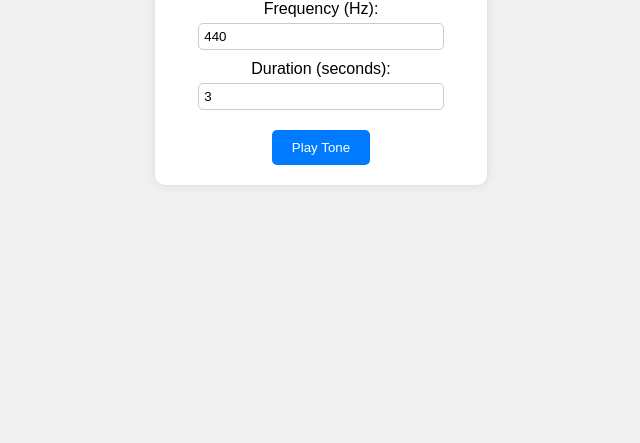
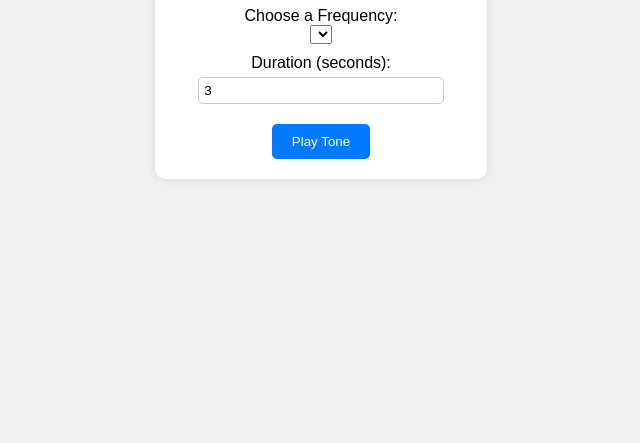
Before and after one commit to hanzrauch/tone-generator, a plain HTML site: page index.html in a window 1280 px wide. Shown: the part 357-800 px from the top of the page, without its empty margins (319-959 px from the left). Drawn offline with Linux system fonts and the light colour scheme.

Commit message:
Change to dropdown of frequencies

```diff
--- a/index.html
+++ b/index.html
@@ -9,8 +9,11 @@
 <body>
     <div class="container">
         <h1>Tone Player</h1>
-        <label for="frequency">Frequency (Hz):</label>
-        <input type="number" id="frequency" value="440" min="20" max="20000">
+
+        <label for="frequency">Choose a Frequency:</label>
+        <div id="frequencyDropdown">
+            <select id="frequency"></select>
+        </div>
 
         <label for="duration">Duration (seconds):</label>
         <input type="number" id="duration" value="3" min="0.1" step="0.1">
```
